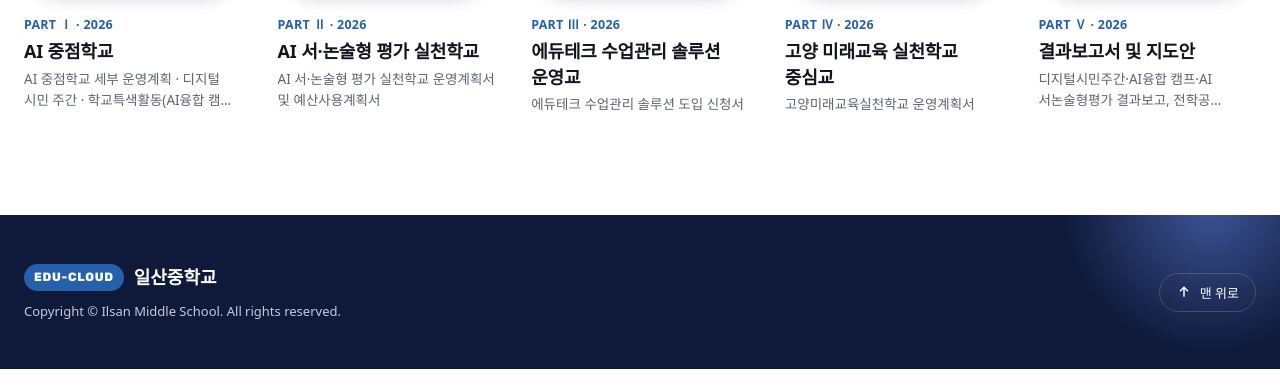
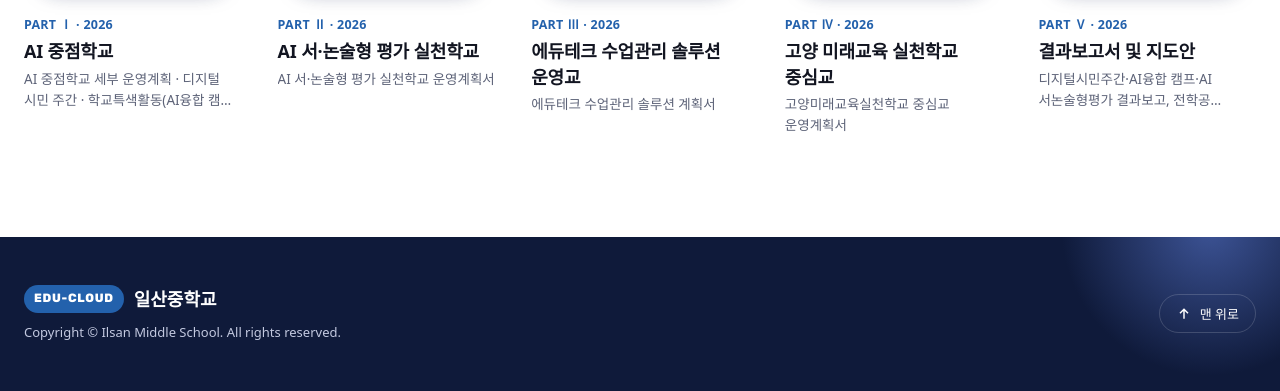
Before and after one commit to designportmain/ilsan-ebook, a plain HTML site: page index.html in a window 1280 px wide. Shown: the part 1095-1486 px from the top of the page. Before the commit the page ends 1464 px from the top, so only its background shows below. Drawn offline with Linux system fonts and the light colour scheme; a web font is replaced by a local one.

Commit message:
Add files via upload

```diff
--- a/index.html
+++ b/index.html
@@ -256,11 +256,11 @@ const BOOKS = [
   /* ▼ 새 책자는 이 목록에 추가하세요 (위에서부터 순서대로 보여요)
   {title:'책자 제목', desc:'한두 줄 소개', cat:'PART Ⅵ', date:'2026', link:'ebook/book-06/index.html', cover:'covers/cover.jpg', inside:'covers/book-06.jpg'},
   */
-  {title:'AI 중점학교', desc:'AI 중점학교 세부 운영계획 · 디지털 시민 주간 · 학교특색활동(AI융합 캠프) 운영 계획', cat:'PART Ⅰ', date:'2026', link:'ebook/book-01/index.html', cover:'covers/cover.jpg', inside:'covers/book-01.jpg', featured:true},
-  {title:'AI 서·논술형 평가 실천학교', desc:'AI 서·논술형 평가 실천학교 운영계획서 및 예산사용계획서', cat:'PART Ⅱ', date:'2026', link:'ebook/book-02/index.html', cover:'covers/cover.jpg', inside:'covers/book-02.jpg'},
-  {title:'에듀테크 수업관리 솔루션 운영교', desc:'에듀테크 수업관리 솔루션 도입 신청서', cat:'PART Ⅲ', date:'2026', link:'ebook/book-03/index.html', cover:'covers/cover.jpg', inside:'covers/book-03.jpg'},
-  {title:'고양 미래교육 실천학교 중심교', desc:'고양미래교육실천학교 운영계획서', cat:'PART Ⅳ', date:'2026', link:'ebook/book-04/index.html', cover:'covers/cover.jpg', inside:'covers/book-04.jpg'},
-  {title:'결과보고서 및 지도안', desc:'디지털시민주간·AI융합 캠프·AI 서논술형평가 결과보고, 전학공 수업지도안, 청렴조직문화 우수사례', cat:'PART Ⅴ', date:'2026', link:'ebook/book-05/index.html', cover:'covers/cover.jpg', inside:'covers/book-05.jpg'},
+  {title:'AI 중점학교', desc:'AI 중점학교 세부 운영계획 · 디지털 시민 주간 · 학교특색활동(AI융합 캠프·페스티벌) 운영 계획', cat:'PART Ⅰ', date:'2026', link:'ebook/book-01/index.html', cover:'covers/cover.jpg', inside:'covers/book-01.jpg', featured:true},
+  {title:'AI 서·논술형 평가 실천학교', desc:'AI 서·논술형 평가 실천학교 운영계획서', cat:'PART Ⅱ', date:'2026', link:'ebook/book-02/index.html', cover:'covers/cover.jpg', inside:'covers/book-02.jpg'},
+  {title:'에듀테크 수업관리 솔루션 운영교', desc:'에듀테크 수업관리 솔루션 계획서', cat:'PART Ⅲ', date:'2026', link:'ebook/book-03/index.html', cover:'covers/cover.jpg', inside:'covers/book-03.jpg'},
+  {title:'고양 미래교육 실천학교 중심교', desc:'고양미래교육실천학교 중심교 운영계획서', cat:'PART Ⅳ', date:'2026', link:'ebook/book-04/index.html', cover:'covers/cover.jpg', inside:'covers/book-04.jpg'},
+  {title:'결과보고서 및 지도안', desc:'디지털시민주간·AI융합 캠프·AI 서논술형평가 결과보고, 전학공 수업지도안, 청렴조직문화 우수사례, 작도탐구실', cat:'PART Ⅴ', date:'2026', link:'ebook/book-05/index.html', cover:'covers/cover.jpg', inside:'covers/book-05.jpg'},
 ];
 /* ✏️ GitHub Pages 주소 — 이 사이트를 올린 주소 (끝에 / 포함)
    GitHub Pages 에서는 e북을 같은 폴더에서 열고, 다른 곳(미리보기 등)에서 볼 때는 이 주소의 e북을 열어요 */
```
Also changed, not shown: covers/book-01.jpg, covers/book-02.jpg, covers/book-03.jpg, covers/book-04.jpg, covers/book-05.jpg, 5 other files.
